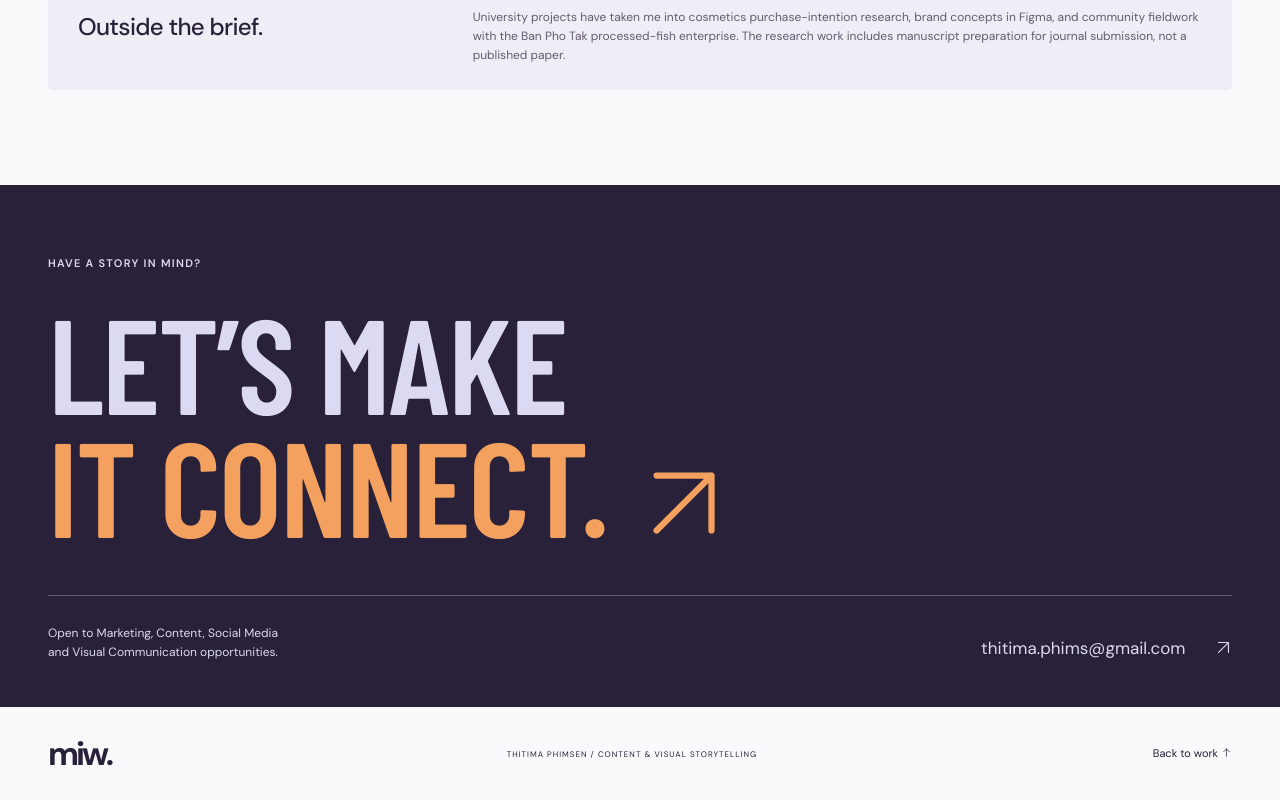
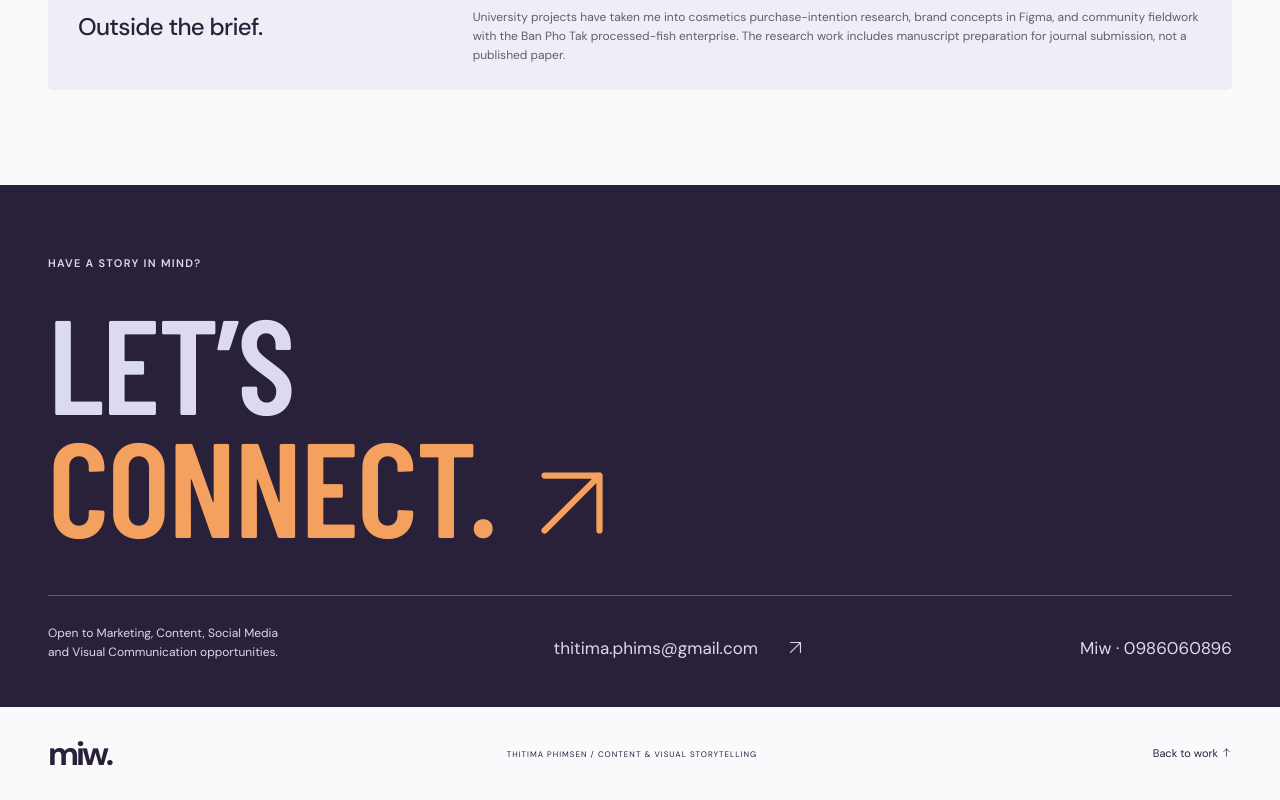
Before and after one commit to thitima-phi/miw-portfolio-new, a plain HTML site: page index.html in a window 1280 px wide. Shown: the part 10493-11293 px from the top of the page. Drawn offline with nearby package versions, Linux system fonts and the light colour scheme; a web font is replaced by a local one.

Commit message:
Update contact heading and add Miw phone number
Co-Authored-By: Claude Code <noreply@anthropic.com>

```diff
--- a/index.html
+++ b/index.html
@@ -412,7 +412,7 @@
       <div class="university"><h3>Outside the brief.</h3><p>University projects have taken me into cosmetics purchase-intention research, brand concepts in Figma, and community fieldwork with the Ban Pho Tak processed-fish enterprise. The research work includes manuscript preparation for journal submission, not a published paper.</p></div>
     </section>
 
-    <section id="contact" class="contact-section"><div class="shell"><p class="eyebrow">HAVE A STORY IN MIND?</p><h2>LET’S MAKE<br><a href="mailto:thitima.phims@gmail.com">IT CONNECT.<span aria-hidden="true"><svg class="arrow-icon" viewBox="0 0 24 24" aria-hidden="true" focusable="false"><path d="M5 19 19 5M5 5h14v14"/></svg></span></a></h2><div class="contact-bottom"><p>Open to Marketing, Content, Social Media<br>and Visual Communication opportunities.</p><a href="mailto:thitima.phims@gmail.com">thitima.phims@gmail.com <span aria-hidden="true"><svg class="arrow-icon" viewBox="0 0 24 24" aria-hidden="true" focusable="false"><path d="M5 19 19 5M5 5h14v14"/></svg></span></a></div></div></section>
+    <section id="contact" class="contact-section"><div class="shell"><p class="eyebrow">HAVE A STORY IN MIND?</p><h2>LET’S<br><a href="mailto:thitima.phims@gmail.com">CONNECT.<span aria-hidden="true"><svg class="arrow-icon" viewBox="0 0 24 24" aria-hidden="true" focusable="false"><path d="M5 19 19 5M5 5h14v14"/></svg></span></a></h2><div class="contact-bottom"><p>Open to Marketing, Content, Social Media<br>and Visual Communication opportunities.</p><a href="mailto:thitima.phims@gmail.com">thitima.phims@gmail.com <span aria-hidden="true"><svg class="arrow-icon" viewBox="0 0 24 24" aria-hidden="true" focusable="false"><path d="M5 19 19 5M5 5h14v14"/></svg></span></a><a href="tel:0986060896">Miw · 0986060896</a></div></div></section>
   </main>
   <footer class="shell"><a class="logo" href="#" aria-label="Miw, back to top">miw.</a><span>THITIMA PHIMSEN / CONTENT & VISUAL STORYTELLING</span><a href="#work">Back to work <svg class="arrow-icon" viewBox="0 0 24 24" aria-hidden="true" focusable="false"><path d="M12 20V4m-6 6 6-6 6 6"/></svg></a></footer>
 
```
